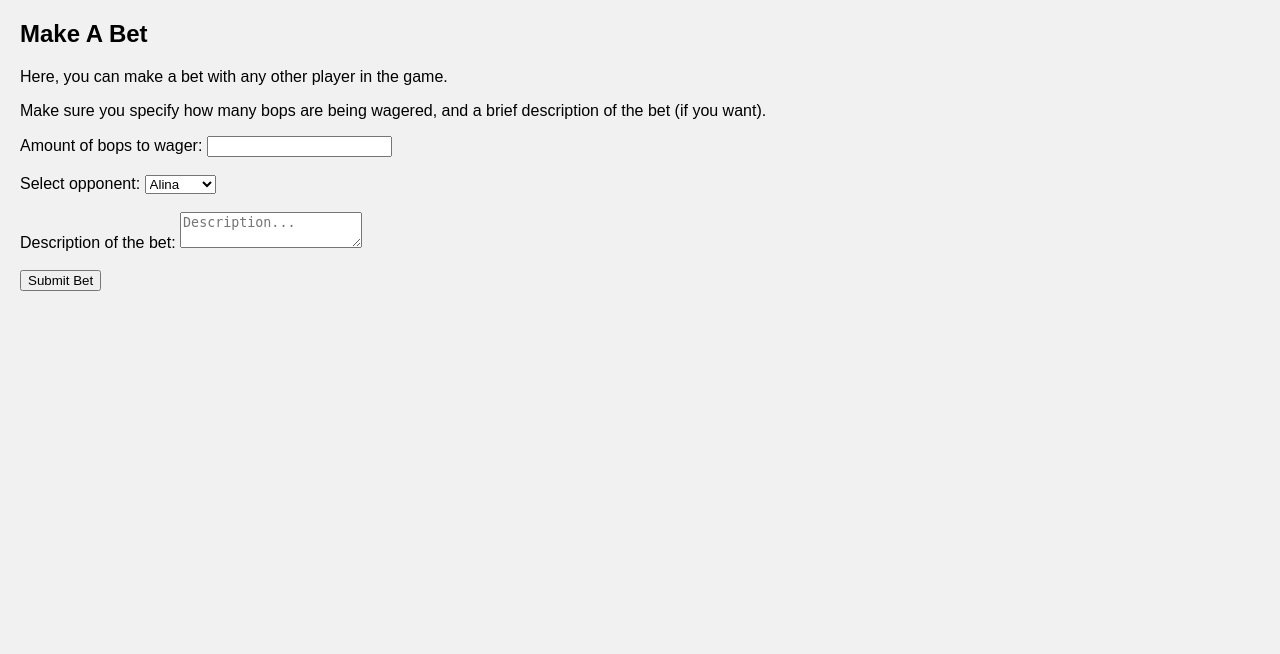
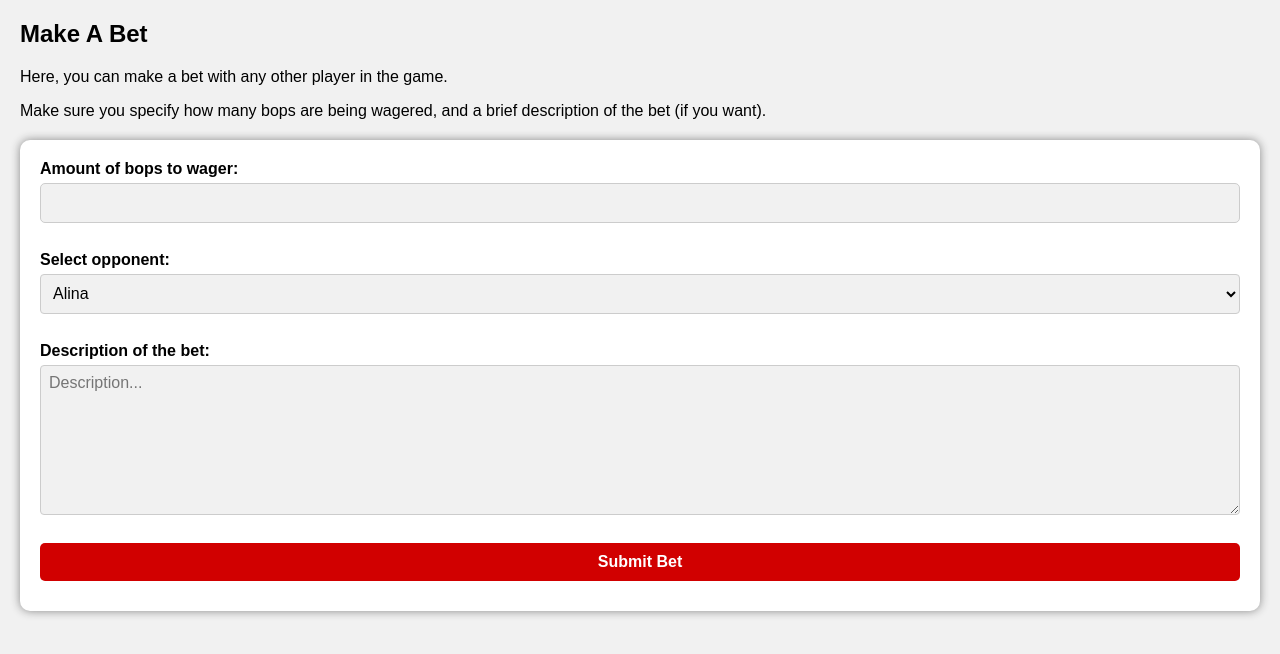
Before and after one commit to nishmistry/NakhBucks, a Flask app: page /make-a-bet in a window 1280 px wide. Shown: the part 146-800 px from the top of the page. Run offline with Flask 3, Linux system fonts and the light colour scheme; some libraries are stand-ins or nearby versions.

Commit message:
cleaned up styling

```diff
--- a/static/css/style.css
+++ b/static/css/style.css
@@ -13,6 +13,10 @@ body {
     overflow: hidden;
     background-color: #333;
     position: sticky;
+    white-space: nowrap;
+    overflow-x: auto;
+    flex-wrap: nowrap;
+    min-width: 500px;
 }
 
 li a {
@@ -26,7 +30,8 @@ li a {
 }
 
 li a:hover {
-    background-color: #000000;
+    background-color: #b40000;
+    cursor: pointer;
   }
 
 .active {
@@ -36,3 +41,98 @@ li a:hover {
 .logout {
     float: right;
 }
+
+button {
+    background-color: #d10000;
+    color: #fff;
+    border: none;
+    border-radius: 5px;
+    padding: 10px 20px;
+    cursor: pointer;
+    font-size: 16px;
+    font-weight: bold;
+  }
+
+  button:hover {
+    background-color: #b40000;
+  }
+
+  table {
+    border-collapse: collapse;
+    width: 100%;
+  }
+
+  th, td {
+    text-align: center;
+    padding: 8px;
+  }
+
+  tr:nth-child(even){background-color: #b4b4b4}
+
+  th {
+    background-color: #d10000;
+    color: white;
+  }
+
+  form {
+    margin-top: 20px;
+    background-color: #fff;
+    padding: 20px;
+    border-radius: 10px;
+    box-shadow: 0px 0px 10px #888;
+    display: flex;
+    flex-direction: column;
+  }
+
+  form label {
+    display: block;
+    font-size: 16px;
+    font-weight: bold;
+    margin-bottom: 5px;
+  }
+
+  form input[type="number"], form select, form textarea {
+    width: 100%;
+    padding: 10px;
+    margin-bottom: 10px;
+    border-radius: 5px;
+    border: none;
+    background-color: #f1f1f1;
+    border: 1px solid #ccc;
+    font-size: 16px;
+    font-family: sans-serif;
+  }
+
+  form input[type="submit"] {
+    background-color: #d10000;
+    color: #fff;
+    border: none;
+    border-radius: 5px;
+    padding: 10px 20px;
+    cursor: pointer;
+    font-size: 16px;
+    font-weight: bold;
+  }
+
+  form input[type="submit"]:hover {
+    background-color: #b40000;
+  }
+
+  form select {
+    height: 40px;
+  }
+
+  form textarea {
+    height: 150px;
+  }
+
+form input,
+form select,
+form textarea {
+  width: 100%;
+  padding: 8px;
+  border-radius: 4px;
+  border: 1px solid #ccc;
+  box-sizing: border-box;
+  margin-bottom: 10px;
+}
--- a/templates/bop-board.html
+++ b/templates/bop-board.html
@@ -87,7 +87,7 @@
                 <table id="bopruptcy_gains_holder">
                     <tr>
                         <th>Name</th>
-                        <th>Bops Owed</th>
+                        <th>Bops to Collect</th>
                     </tr>
 			    </table>
             </div>
--- a/templates/make-a-bet.html
+++ b/templates/make-a-bet.html
@@ -33,7 +33,6 @@
                 <label for="bet_amount">Amount of bops to wager:</label>
                 <input type="number" name="bet_amount" class="bet_amount" min="1" required>
                 <br>
-                <br>
                 <label for="opponent">Select opponent:</label>
                 <select name="opponent" class="opponent" required>
                     <option value="Alina">Alina</option>
@@ -61,10 +60,8 @@
                     <option value="Teju">Teju</option>
                 </select>
                 <br>
-                <br>
                 <label for="bet_description">Description of the bet:</label>
                 <textarea name="bet_description" class="bet_description" placeholder="Description..." required></textarea>
-                <br>
                 <br>
                 <input type="submit" class="submit" value="Submit Bet">
             </form>
```
